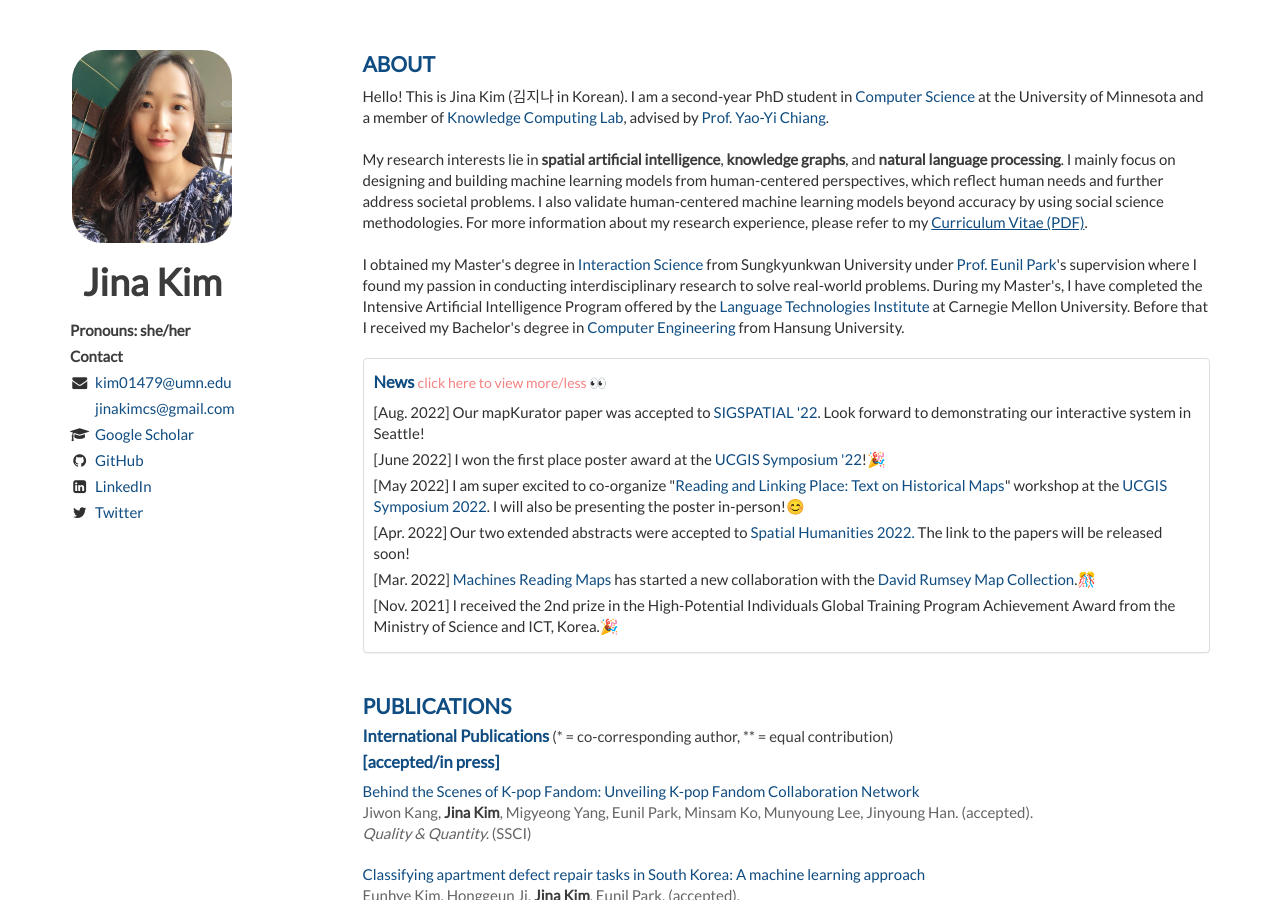
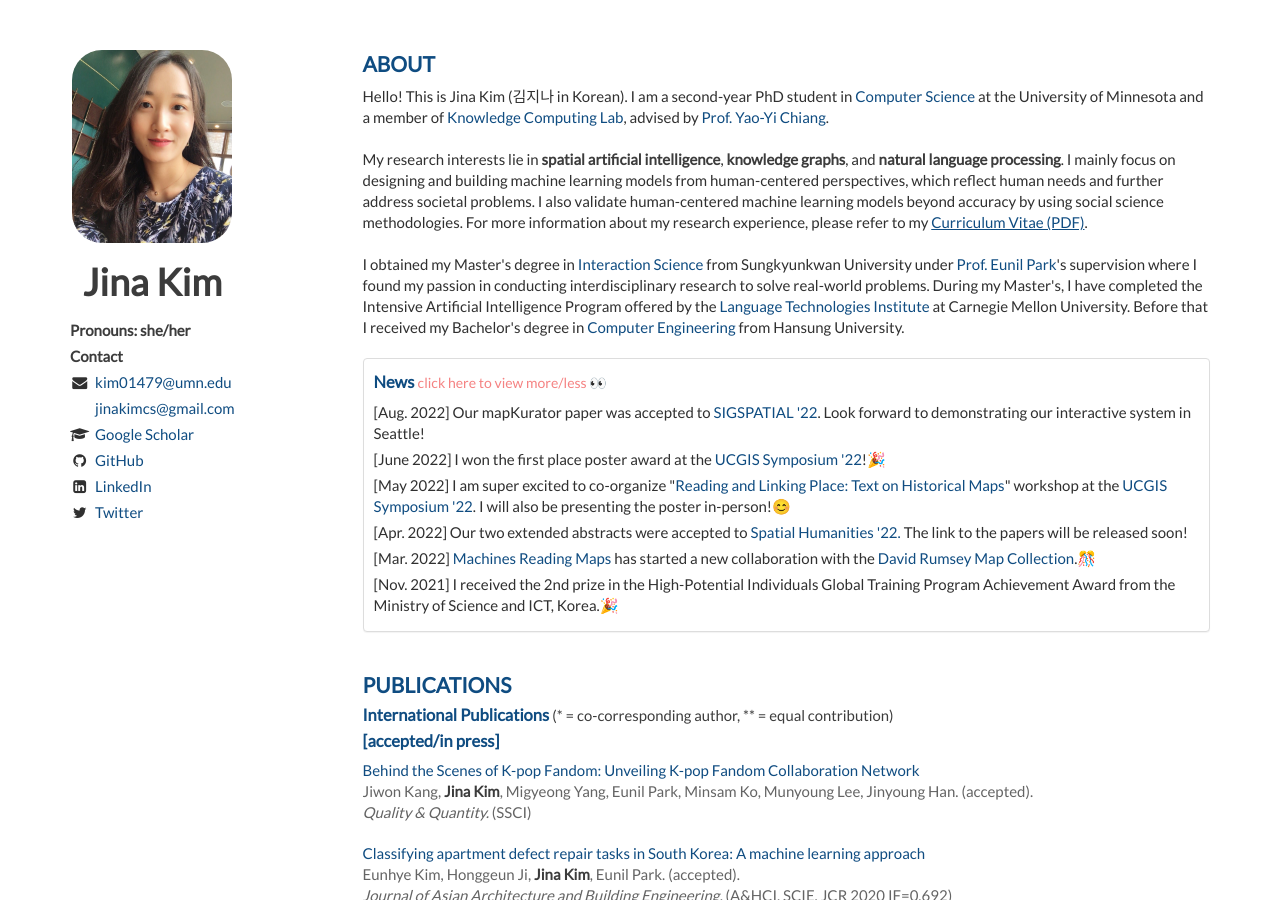
Before and after one commit to Jina-Kim/Jina-Kim.github.io, a Jekyll site: the page built from index.html, in a window 1280 px wide and 900 px high. Built offline with Jekyll 4.4.1, drawn with Linux system fonts in a browser that asks for light colours; nearby versions of some CDN libraries; the list of posts is cut into pages by our own code.

Commit message:
Update about.html

```diff
--- a/_includes/about.html
+++ b/_includes/about.html
@@ -20,8 +20,8 @@
         <ul class="list-unstyled">
             <li>[Aug. 2022] Our mapKurator paper was accepted to <a href="https://sigspatial2022.sigspatial.org">SIGSPATIAL '22</a>. Look forward to demonstrating our interactive system in Seattle!</li>
             <li>[June 2022] I won the first place poster award at the <a href="https://www.ucgis.org/student-awards-2022">UCGIS Symposium '22</a>!🎉</li>
-            <li>[May 2022] I am super excited to co-organize "<a href="https://machines-reading-maps.github.io/ucgis2022-workshop">Reading and Linking Place: Text on Historical Maps</a>" workshop at the <a href="https://www.ucgis.org/symposium-2022-main">UCGIS Symposium 2022</a>. I will also be presenting the poster in-person!😊</li>
-            <li>[Apr. 2022] Our two extended abstracts were accepted to <a href="https://www.gcdh.ugent.be/spatial-humanities-2022">Spatial Humanities 2022.</a> The link to the papers will be released soon!</li>
+            <li>[May 2022] I am super excited to co-organize "<a href="https://machines-reading-maps.github.io/ucgis2022-workshop">Reading and Linking Place: Text on Historical Maps</a>" workshop at the <a href="https://www.ucgis.org/symposium-2022-main">UCGIS Symposium '22</a>. I will also be presenting the poster in-person!😊</li>
+            <li>[Apr. 2022] Our two extended abstracts were accepted to <a href="https://www.gcdh.ugent.be/spatial-humanities-2022">Spatial Humanities '22.</a> The link to the papers will be released soon!</li>
             <li>[Mar. 2022] <a href="http://machines-reading-maps.github.io">Machines Reading Maps</a> has started a new collaboration with the <a href="https://www.davidrumsey.com/">David Rumsey Map Collection</a>.🎊</li>
             <li>[Nov. 2021] I received the 2nd prize in the High-Potential Individuals Global Training Program Achievement Award from the Ministry of Science and ICT, Korea.🎉</li>
             <div class="collapse" id="collapseList" aria-expanded="false" style="height: 0px;">
```
